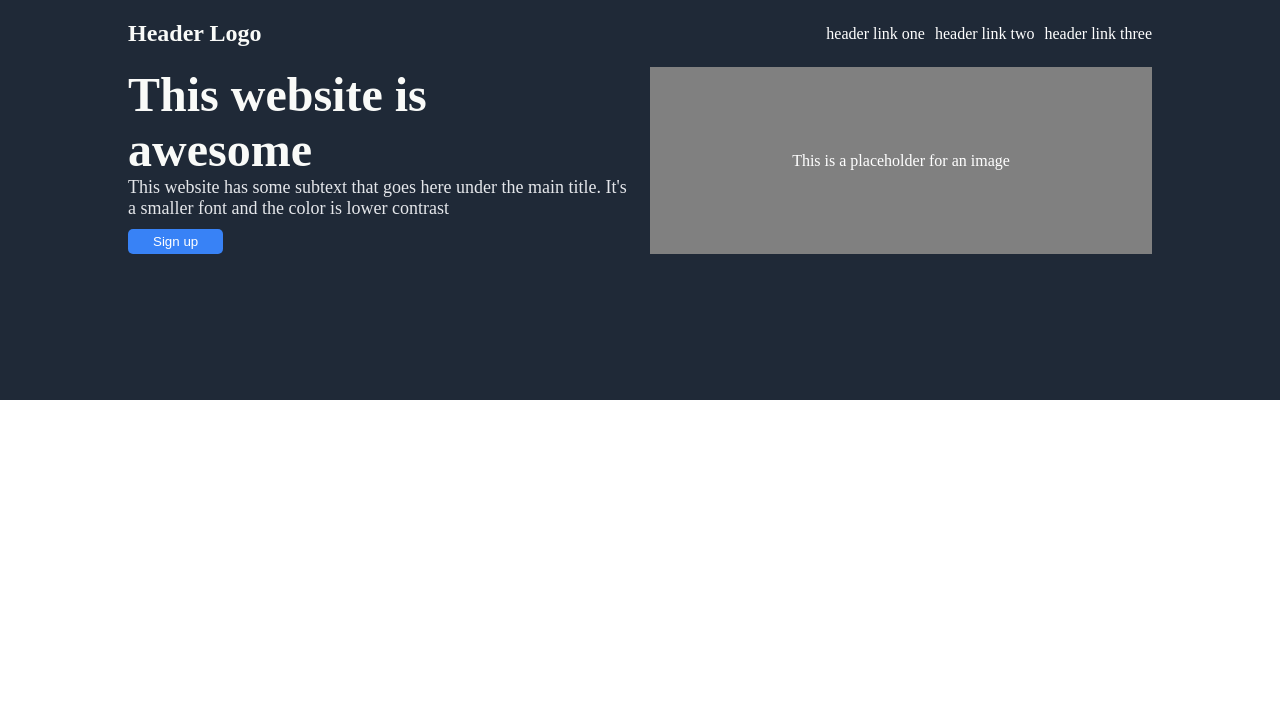
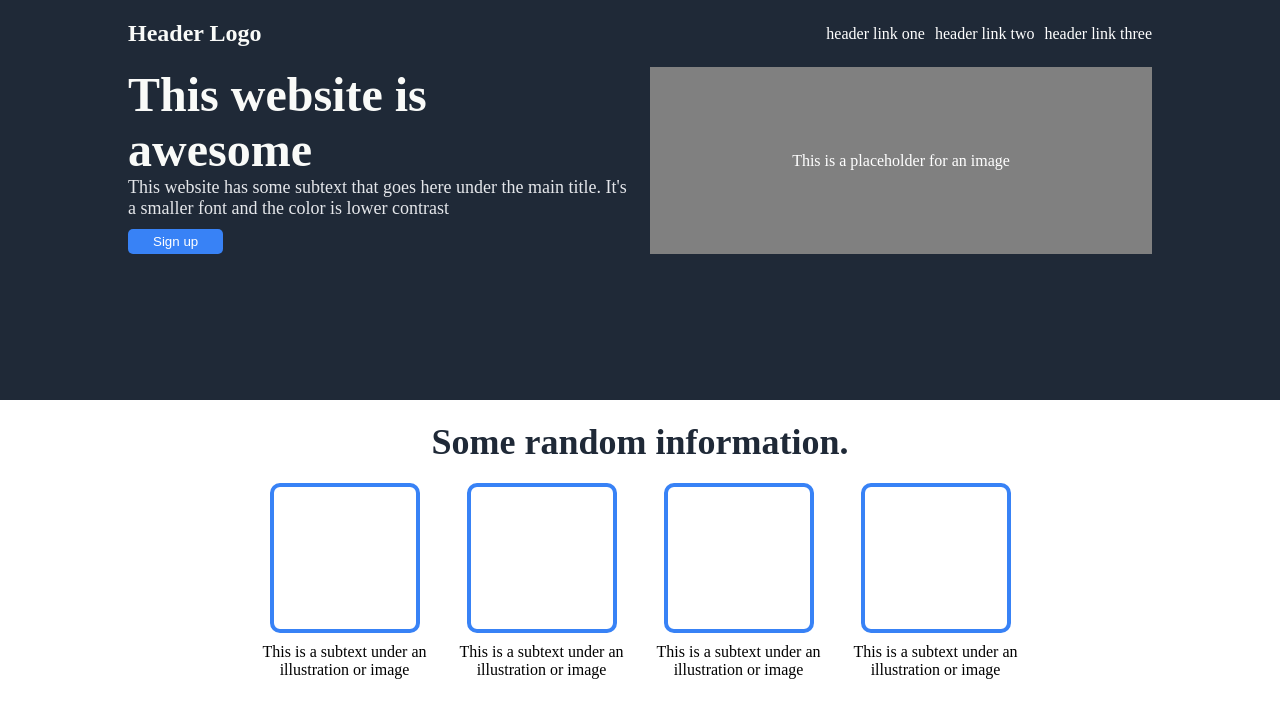
Before and after one commit to osmanamin0448/Landing-Page, a plain HTML site: page index.html in a window 1280 px wide. Drawn offline with Linux system fonts and the light colour scheme.

Commit message:
I have completed both the html and css part of section 2

```diff
--- a/index.html
+++ b/index.html
@@ -34,5 +34,32 @@
 			</div>
 		</div>
 	</div>
+
+	<!-- second section -->
+	 <div class="random-info">
+		<h2>Some random information.</h2>
+
+		<div class="info-cards-container">
+			<div class="card">
+				<div class="image"></div>
+				<p>This is a subtext under an illustration or image</p>
+			</div>
+
+			<div class="card">
+				<div class="image"></div>
+				<p>This is a subtext under an illustration or image</p>
+			</div>
+
+			<div class="card">
+				<div class="image"></div>
+				<p>This is a subtext under an illustration or image</p>
+			</div>
+
+			<div class="card">
+				<div class="image"></div>
+				<p>This is a subtext under an illustration or image</p>
+			</div>
+		</div>
+	 </div>
 </body>
 </html>
--- a/style.css
+++ b/style.css
@@ -75,3 +75,46 @@
   justify-content: center;
   align-items: center;
 }
+
+
+/* This the section section */
+.random-info{
+  display: flex;
+  flex-direction: column;
+  justify-content: center;
+  align-items: center;
+  height: 300px;
+  width: auto;
+  padding:10% 20%;
+}
+.random-info h2{
+  font-size: 36px;
+  font-weight: 900;
+  color: #1f2937;
+  margin-bottom: 20px;
+}
+.random-info .info-cards-container{
+  display: flex;
+  justify-content: center;
+  align-items: center;
+  gap: 20px;
+}
+
+.card{
+  display: flex;
+  flex-direction: column;
+  justify-content: center;
+  align-items: center;
+}
+
+.info-cards-container .image{
+  width: 150px;
+  height: 150px;
+  border:solid 4px #3882f6;
+  border-radius: 10px;
+  margin-bottom: 10px;
+  flex-wrap: wrap;
+}
+.card p{
+  text-align: center;
+}
```
